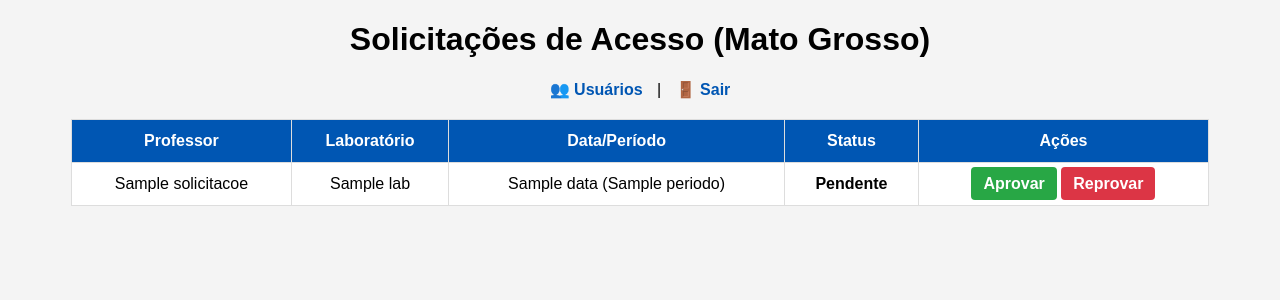
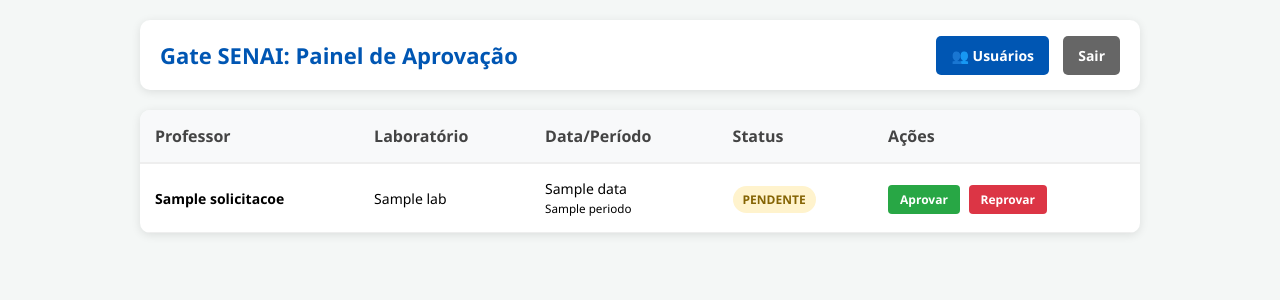
Before and after one commit to Ronaldricoo/gate-senai, a Flask app: page /aprovar in a window 1280 px wide. Shown: the top 300 px of the page. Run offline with Flask 3, Linux system fonts and the light colour scheme; the visitor is signed in with stand-in values (Sample User, id 1); a database or web service that is not in the repository returns one stand-in record (values such as "Sample title").

Commit message:
Update aprovar.html

```diff
--- a/templates/aprovar.html
+++ b/templates/aprovar.html
@@ -2,27 +2,95 @@
 <html lang="pt-br">
 <head>
     <meta charset="UTF-8">
-    <title>Painel de Aprovação - Gate SENAI</title>
+    <meta name="viewport" content="width=device-width, initial-scale=1.0">
+    <title>Aprovações | Gate SENAI</title>
     <style>
-        body { font-family: Arial, sans-serif; background: #f4f4f4; text-align: center; }
-        table { width: 90%; margin: 20px auto; border-collapse: collapse; background: white; }
-        th, td { padding: 12px; border: 1px solid #ddd; text-align: center; }
-        th { background: #0056b3; color: white; }
-        .btn { padding: 8px 12px; text-decoration: none; border-radius: 4px; color: white; font-weight: bold; }
-        .btn-aprovar { background: #28a745; }
-        .btn-reprovar { background: #dc3545; }
-        .menu { margin: 20px; }
-        .menu a { margin: 10px; text-decoration: none; color: #0056b3; font-weight: bold; }
+        :root {
+            --primary: #0056b3;
+            --success: #28a745;
+            --danger: #dc3545;
+            --warning: #ffc107;
+            --bg: #f4f7f6;
+        }
+
+        body { font-family: 'Segoe UI', sans-serif; background: var(--bg); margin: 0; padding: 20px; }
+        .container { max-width: 1000px; margin: 0 auto; }
+
+        .header-panel {
+            display: flex;
+            justify-content: space-between;
+            align-items: center;
+            background: white;
+            padding: 20px;
+            border-radius: 10px;
+            box-shadow: 0 2px 10px rgba(0,0,0,0.1);
+            margin-bottom: 20px;
+        }
+
+        h1 { color: var(--primary); margin: 0; font-size: 22px; }
+
+        .nav-buttons a {
+            text-decoration: none;
+            padding: 10px 15px;
+            border-radius: 5px;
+            font-weight: bold;
+            font-size: 14px;
+            margin-left: 10px;
+            transition: 0.3s;
+        }
+
+        .btn-users { background: var(--primary); color: white; }
+        .btn-logout { background: #666; color: white; }
+
+        .table-card {
+            background: white;
+            border-radius: 10px;
+            box-shadow: 0 2px 10px rgba(0,0,0,0.1);
+            overflow: hidden;
+        }
+
+        table { width: 100%; border-collapse: collapse; }
+        th { background: #f8f9fa; padding: 15px; text-align: left; color: #444; border-bottom: 2px solid #eee; }
+        td { padding: 15px; border-bottom: 1px solid #eee; font-size: 14px; }
+
+        .badge {
+            padding: 5px 10px;
+            border-radius: 15px;
+            font-size: 12px;
+            font-weight: bold;
+            text-transform: uppercase;
+        }
+        .Pendente { background: #fff3cd; color: #856404; }
+        .Aprovado { background: #d4edda; color: #155724; }
+        .Reprovado { background: #f8d7da; color: #721c24; }
+
+        .action-btn {
+            text-decoration: none;
+            padding: 6px 12px;
+            border-radius: 4px;
+            color: white;
+            font-size: 12px;
+            font-weight: bold;
+            margin-right: 5px;
+        }
+        .btn-ok { background: var(--success); }
+        .btn-no { background: var(--danger); }
+
+        tr:hover { background-color: #f9f9f9; }
     </style>
 </head>
 <body>
-    <h1>Solicitações de Acesso (Mato Grosso)</h1>
 
-    <div class="menu">
-        <a href="/usuarios">👥 Usuários</a> |
-        <a href="/logout">🚪 Sair</a>
+<div class="container">
+    <div class="header-panel">
+        <h1>Gate SENAI: Painel de Aprovação</h1>
+        <div class="nav-buttons">
+            <a href="/usuarios" class="btn-users">👥 Usuários</a>
+            <a href="/logout" class="btn-logout">Sair</a>
+        </div>
     </div>
 
+    <div class="table-card">
         <table>
             <thead>
                 <tr>
@@ -36,21 +104,24 @@
             <tbody>
                 {% for solic in solicitacoes %}
                 <tr>
-                <td>{{ solic.professor_nome }}</td>
+                    <td><strong>{{ solic.professor_nome }}</strong></td>
                     <td>{{ solic.lab }}</td>
-                <td>{{ solic.data }} ({{ solic.periodo }})</td>
-                <td><strong>{{ solic.status }}</strong></td>
+                    <td>{{ solic.data }} <br> <small>{{ solic.periodo }}</small></td>
+                    <td><span class="badge {{ solic.status }}">{{ solic.status }}</span></td>
                     <td>
                         {% if solic.status == 'Pendente' %}
-                        <a href="/decisao/{{ solic['_id'] }}/Aprovado" class="btn btn-aprovar">Aprovar</a>
-                        <a href="/decisao/{{ solic['_id'] }}/Reprovado" class="btn btn-reprovar">Reprovar</a>
+                        <a href="/decisao/{{ solic['_id'] }}/Aprovado" class="btn-ok action-btn">Aprovar</a>
+                        <a href="/decisao/{{ solic['_id'] }}/Reprovado" class="btn-no action-btn">Reprovar</a>
                         {% else %}
-                        Finalizado
+                        <span style="color: #bbb;">Concluído</span>
                         {% endif %}
                     </td>
                 </tr>
                 {% endfor %}
             </tbody>
         </table>
+    </div>
+</div>
+
 </body>
 </html>
```
Lines whose indentation alone changed are shown as unchanged.
